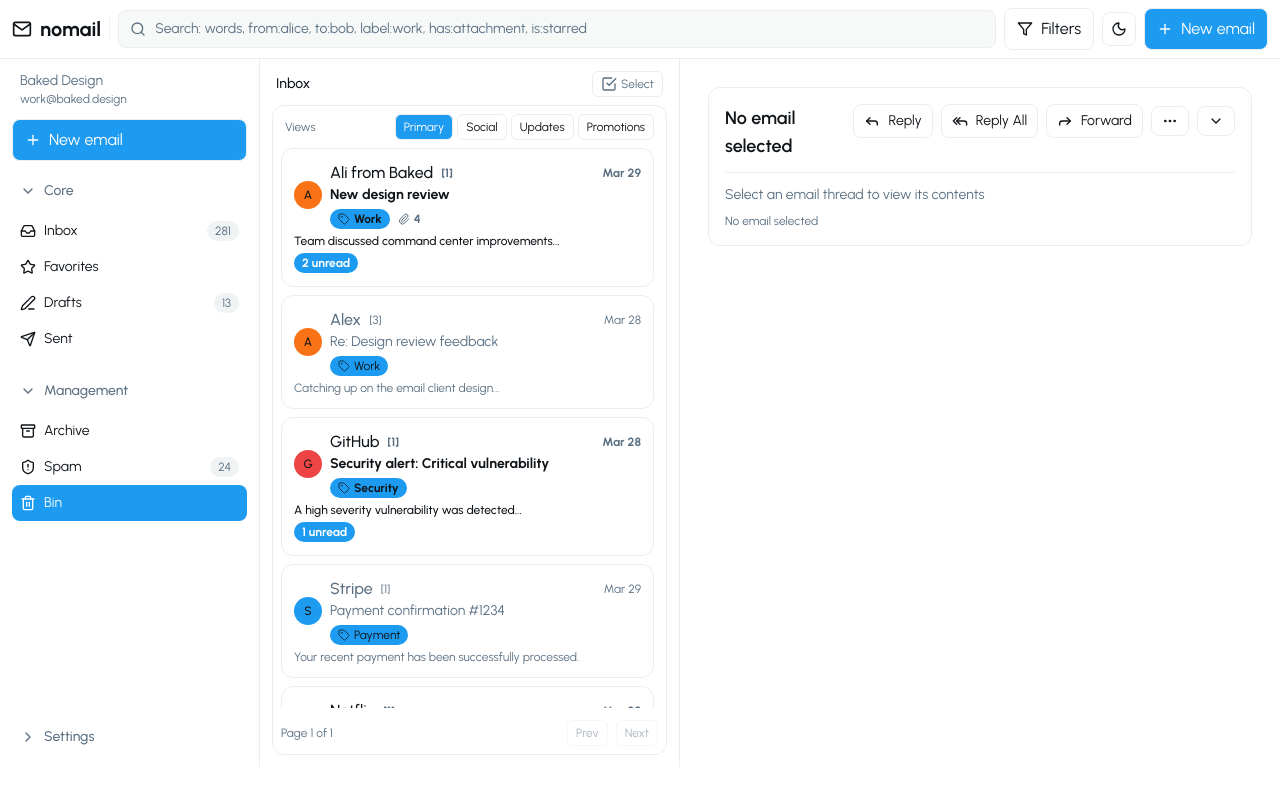
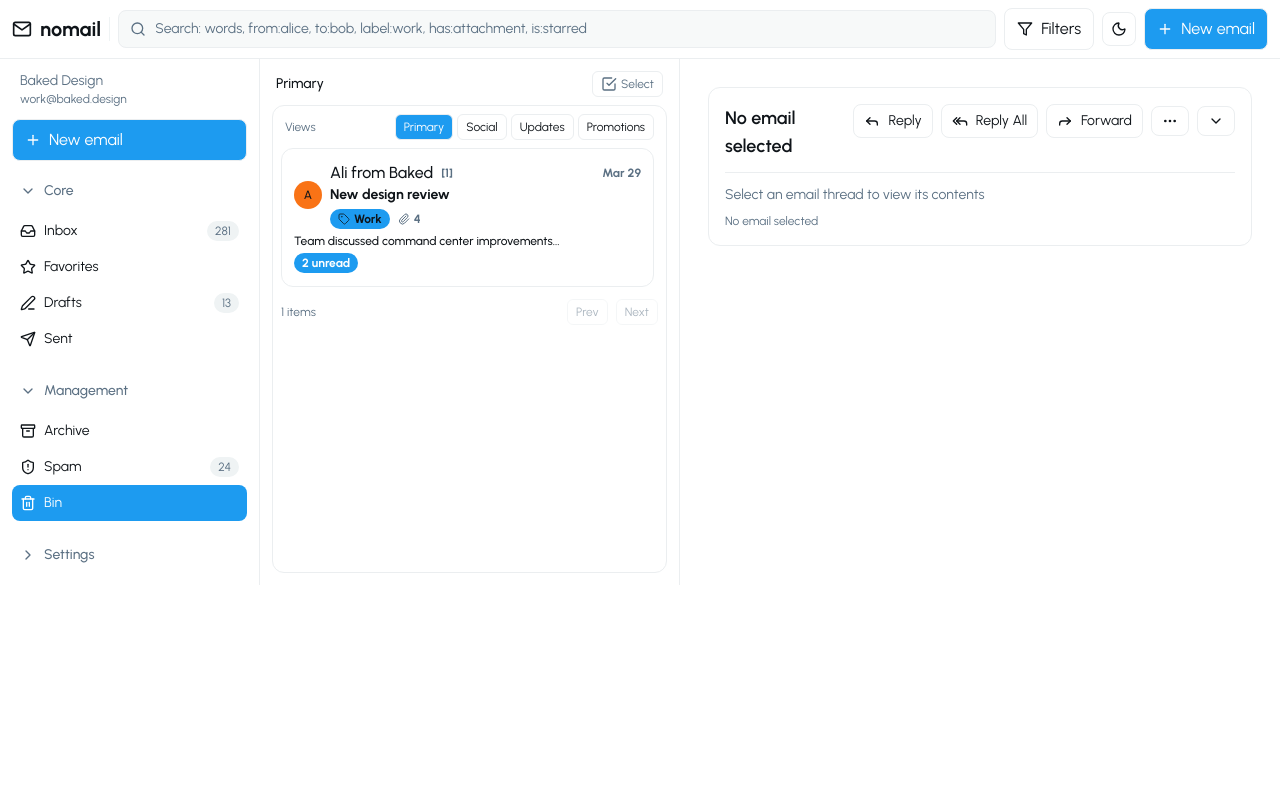
Before and after one commit to nowarelabs/nomail, a Next.js app in the folder frontend/: page / in a window 1280 px wide. Shown: the top 794 px of the page. Built offline with nearby package versions, Linux system fonts and the light colour scheme.

Commit message:
feat: filter by category pills

```diff
--- a/frontend/src/app/page.tsx
+++ b/frontend/src/app/page.tsx
@@ -1033,7 +1033,12 @@
 				</aside>
 				<section className="border-r p-3 overflow-y-auto hidden xl:flex xl:flex-col xl:min-w-0">
 					<div className="flex items-center justify-between px-1 pb-2">
-						<div className="text-sm font-medium">Inbox</div>
+						<div className="text-sm font-medium">
+							{activeView === 'primary' && 'Primary'}
+							{activeView === 'social' && 'Social'}
+							{activeView === 'updates' && 'Updates'}
+							{activeView === 'promotions' && 'Promotions'}
+						</div>
 						<div className="text-xs text-muted-foreground flex items-center gap-2">
 							{isSelectMode ? (
 								<div className="text-xs text-muted-foreground flex items-center gap-2">
@@ -1202,7 +1207,9 @@
 							</div>
 						)}
 						<div className="space-y-2 max-h-[70vh] overflow-y-auto pr-1 scrollbar-hidden">
-							{emailThreads.map((thread) => (
+							{emailThreads
+								.filter(thread => thread.category === activeView)
+								.map((thread) => (
 									<EmailThreadsListItem
 										key={thread.id}
 										thread={thread}
@@ -1216,7 +1223,9 @@
 								))}
 						</div>
 						<nav className="pt-3 flex items-center justify-between text-xs text-muted-foreground">
-							<span>Page 1 of 1</span>
+							<span>
+								{emailThreads.filter(thread => thread.category === activeView).length} items
+							</span>
 							<div className="flex items-center gap-2">
 								<button disabled={true} className="rounded-md border px-2 py-1 disabled:opacity-50 hover:bg-accent">
 									Prev
```
Lines whose indentation alone changed are shown as unchanged.
